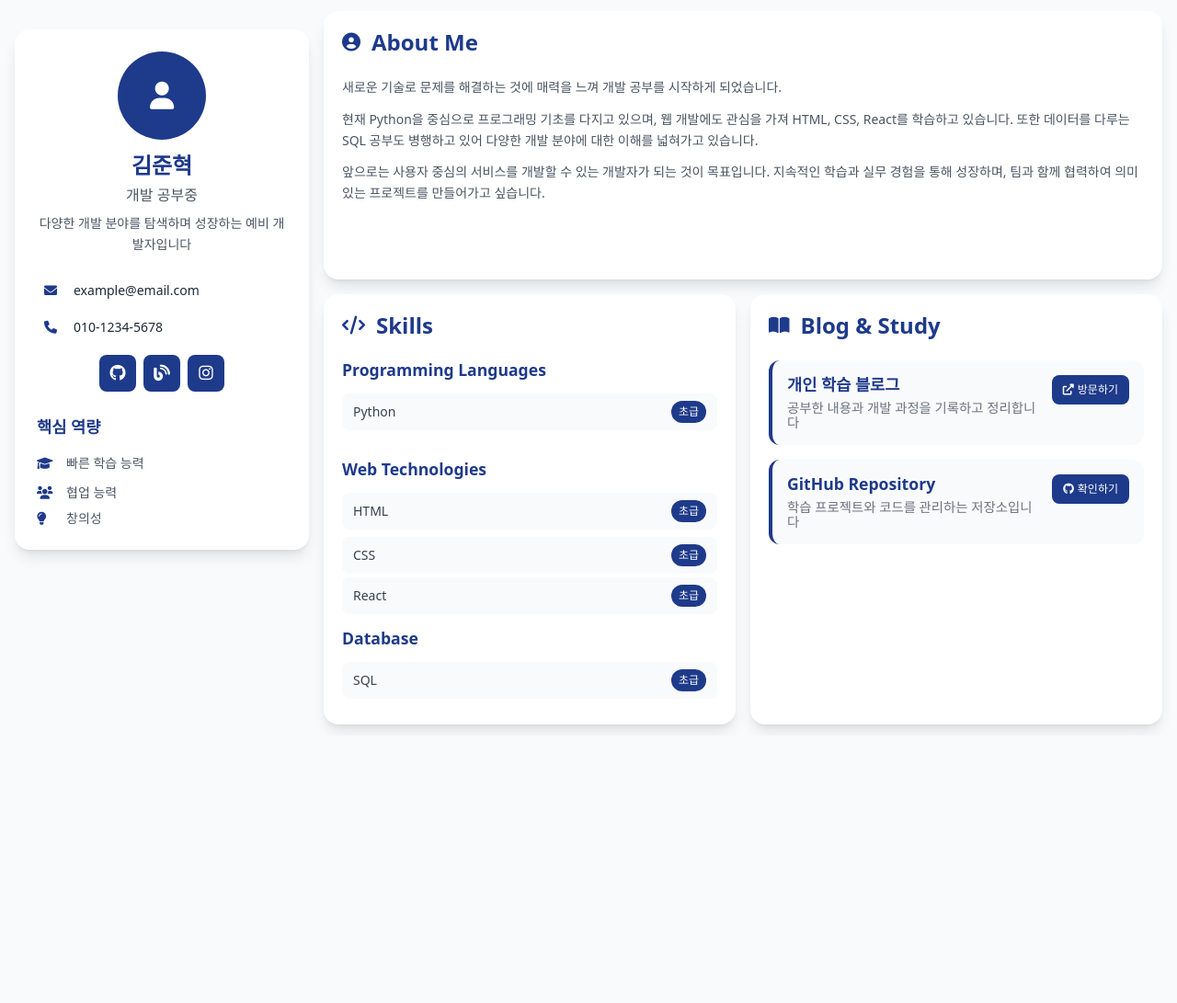
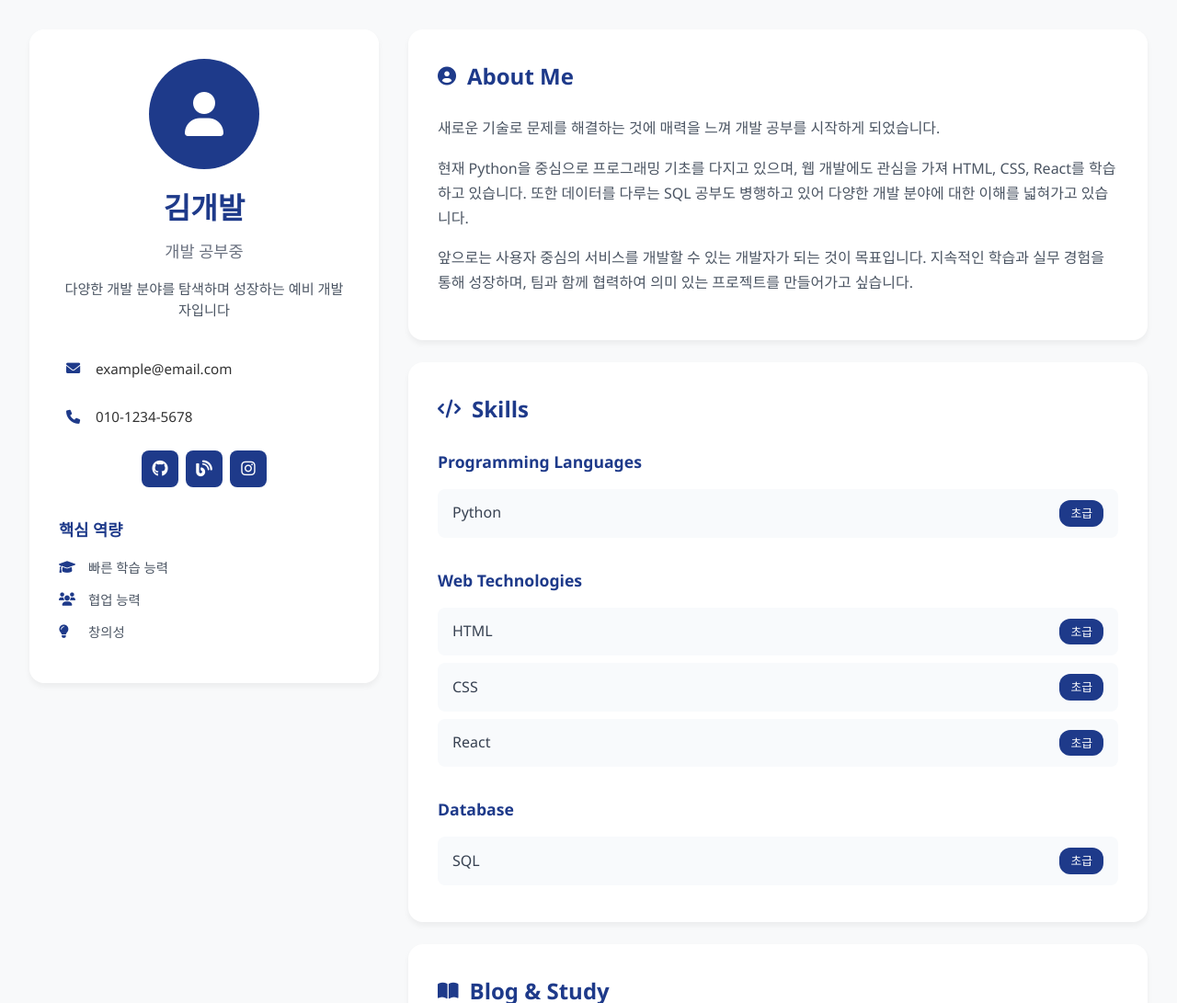
Before and after one commit to wnsgur1452/wnsgur1452.github.io, a plain HTML site: page index.html in a window 1280 px wide. Shown: the top 1091 px of the page at 92% size. Before the commit the page ends 800 px from the top, so only its background shows below. Drawn offline with nearby package versions, Linux system fonts and the light colour scheme.

Commit message:
html publish

```diff
--- a/index.html
+++ b/index.html
@@ -3,172 +3,148 @@
 <head>
     <meta charset="UTF-8">
     <meta name="viewport" content="width=device-width, initial-scale=1.0">
-    <title>김준혁 - 초보 개발자 포트폴리오</title>
-    <script src="https://cdn.tailwindcss.com"></script>
+    <title>김개발 - 개발자 포트폴리오</title>
+    <link rel="stylesheet" href="style.css">
+    <!-- Font Awesome for icons -->
     <link rel="stylesheet" href="https://cdnjs.cloudflare.com/ajax/libs/font-awesome/6.0.0/css/all.min.css">
-    <link rel="stylesheet" href="style.css">
-    <script>
-        tailwind.config = {
-            theme: {
-                extend: {
-                    colors: {
-                        'primary': '#1e3a8a',
-                        'primary-light': '#1e40af',
-                        'gray-custom': '#4b5563'
-                    }
-                }
-            }
-        }
-    </script>
 </head>
-<body class="bg-gray-50 text-gray-800 font-sans overflow-hidden">
-    <div class="container mx-auto px-4 py-3 h-screen flex gap-4 max-w-7xl">
+<body>
+    <div class="container">
         <!-- Left Profile Card -->
-        <div class="profile-card bg-white rounded-2xl p-6 shadow-lg w-80 flex-shrink-0">
-            <div class="text-center mb-6">
-                <div class="profile-image w-24 h-24 bg-primary rounded-full flex items-center justify-center mx-auto mb-3 text-white text-3xl">
+        <div class="profile-card">
+            <div class="profile-header">
+                <div class="profile-image">
                     <i class="fas fa-user"></i>
                 </div>
-                <h1 class="text-2xl font-bold text-primary mb-1">김준혁</h1>
-                <p class="text-gray-600 font-medium mb-2">개발 공부중</p>
-                <p class="text-sm text-gray-custom leading-relaxed">다양한 개발 분야를 탐색하며 성장하는 예비 개발자입니다</p>
+                <h1 class="name">김개발</h1>
+                <p class="title">개발 공부중</p>
+                <p class="subtitle">다양한 개발 분야를 탐색하며 성장하는 예비 개발자입니다</p>
             </div>
 
-            <div class="contact-info mb-6">
-                <div class="space-y-2 mb-4">
-                    <div class="contact-item flex items-center text-sm px-2 py-1 rounded cursor-pointer hover:bg-blue-50 transition-colors">
-                        <i class="fas fa-envelope text-primary w-4 mr-3"></i>
+            <div class="contact-info">
+                <div class="contact-main">
+                    <div class="contact-item">
+                        <i class="fas fa-envelope"></i>
                         <span>example@email.com</span>
                     </div>
-                    <div class="contact-item flex items-center text-sm px-2 py-1 rounded cursor-pointer hover:bg-blue-50 transition-colors">
-                        <i class="fas fa-phone text-primary w-4 mr-3"></i>
+                    <div class="contact-item">
+                        <i class="fas fa-phone"></i>
                         <span>010-1234-5678</span>
                     </div>
                 </div>
 
-                <div class="flex justify-center gap-2">
-                    <a href="https://github.com/wnsgur1452/wnsgur1452.github.io" class="contact-btn w-10 h-10 bg-primary text-white rounded-lg flex items-center justify-center hover:bg-primary-light transition-all hover:-translate-y-0.5">
+                <div class="contact-buttons">
+                    <a href="#" class="contact-btn" title="GitHub">
                         <i class="fab fa-github"></i>
                     </a>
-                    <a href="#" class="contact-btn w-10 h-10 bg-primary text-white rounded-lg flex items-center justify-center hover:bg-primary-light transition-all hover:-translate-y-0.5">
+                    <a href="#" class="contact-btn" title="Blog">
                         <i class="fas fa-blog"></i>
                     </a>
-                    <a href="#" class="contact-btn w-10 h-10 bg-primary text-white rounded-lg flex items-center justify-center hover:bg-primary-light transition-all hover:-translate-y-0.5">
+                    <a href="#" class="contact-btn" title="SNS">
                         <i class="fab fa-instagram"></i>
                     </a>
                 </div>
             </div>
 
             <div class="highlights">
-                <h3 class="text-lg font-semibold text-primary mb-3">핵심 역량</h3>
-                <div class="space-y-2">
-                    <div class="highlight-item flex items-center text-sm text-gray-custom">
-                        <i class="fas fa-graduation-cap text-primary w-4 mr-3"></i>
-                        <span>빠른 학습 능력</span>
-                    </div>
-                    <div class="highlight-item flex items-center text-sm text-gray-custom">
-                        <i class="fas fa-users text-primary w-4 mr-3"></i>
-                        <span>협업 능력</span>
-                    </div>
-                    <div class="highlight-item flex items-center text-sm text-gray-custom">
-                        <i class="fas fa-lightbulb text-primary w-4 mr-3"></i>
-                        <span>창의성</span>
-                    </div>
+                <h3>핵심 역량</h3>
+                <div class="highlight-item">
+                    <i class="fas fa-graduation-cap"></i>
+                    <span>빠른 학습 능력</span>
+                </div>
+                <div class="highlight-item">
+                    <i class="fas fa-users"></i>
+                    <span>협업 능력</span>
+                </div>
+                <div class="highlight-item">
+                    <i class="fas fa-lightbulb"></i>
+                    <span>창의성</span>
                 </div>
             </div>
         </div>
 
-        <!-- Right Content Area -->
-        <div class="content-area flex-1 flex flex-col gap-4 h-full">
+        <!-- Right Content Cards -->
+        <div class="content-area">
             <!-- About Me Section -->
-            <div class="content-card bg-white rounded-2xl p-5 shadow-lg flex-1">
-                <h2 class="text-xl font-semibold text-primary mb-4 flex items-center gap-2">
-                    <i class="fas fa-user-circle text-lg"></i>
-                    About Me
-                </h2>
-                <div class="space-y-3 text-sm text-gray-custom leading-relaxed">
+            <div class="content-card">
+                <h2><i class="fas fa-user-circle"></i> About Me</h2>
+                <div class="card-content">
                     <p>새로운 기술로 문제를 해결하는 것에 매력을 느껴 개발 공부를 시작하게 되었습니다.</p>
+
                     <p>현재 Python을 중심으로 프로그래밍 기초를 다지고 있으며, 웹 개발에도 관심을 가져 HTML, CSS, React를 학습하고 있습니다. 또한 데이터를 다루는 SQL 공부도 병행하고 있어 다양한 개발 분야에 대한 이해를 넓혀가고 있습니다.</p>
+
                     <p>앞으로는 사용자 중심의 서비스를 개발할 수 있는 개발자가 되는 것이 목표입니다. 지속적인 학습과 실무 경험을 통해 성장하며, 팀과 함께 협력하여 의미 있는 프로젝트를 만들어가고 싶습니다.</p>
                 </div>
             </div>
 
-            <!-- Bottom Row -->
-            <div class="flex gap-4 flex-1">
-                <!-- Skills Section -->
-                <div class="content-card bg-white rounded-2xl p-5 shadow-lg flex-1">
-                    <h2 class="text-xl font-semibold text-primary mb-4 flex items-center gap-2">
-                        <i class="fas fa-code text-lg"></i>
-                        Skills
-                    </h2>
-                    <div class="space-y-4">
-                        <div class="skill-category">
-                            <h3 class="text-sm font-semibold text-primary mb-2">Programming Languages</h3>
-                            <div class="skill-item flex justify-between items-center px-3 py-2 bg-gray-50 rounded-lg hover:bg-blue-50 transition-colors">
-                                <span class="text-sm font-medium text-gray-700">Python</span>
-                                <span class="skill-level bg-primary text-white px-2 py-1 rounded-full text-xs font-medium">초급</span>
-                            </div>
+            <!-- Skills Section -->
+            <div class="content-card">
+                <h2><i class="fas fa-code"></i> Skills</h2>
+                <div class="card-content">
+                    <div class="skill-category">
+                        <h3>Programming Languages</h3>
+                        <div class="skill-item">
+                            <span class="skill-name">Python</span>
+                            <span class="skill-level">초급</span>
+                            <div class="skill-tooltip">기본 문법, 조건문, 반복문 학습 완료</div>
                         </div>
+                    </div>
 
-                        <div class="skill-category">
-                            <h3 class="text-sm font-semibold text-primary mb-2">Web Technologies</h3>
-                            <div class="space-y-1">
-                                <div class="skill-item flex justify-between items-center px-3 py-2 bg-gray-50 rounded-lg hover:bg-blue-50 transition-colors">
-                                    <span class="text-sm font-medium text-gray-700">HTML</span>
-                                    <span class="skill-level bg-primary text-white px-2 py-1 rounded-full text-xs font-medium">초급</span>
-                                </div>
-                                <div class="skill-item flex justify-between items-center px-3 py-2 bg-gray-50 rounded-lg hover:bg-blue-50 transition-colors">
-                                    <span class="text-sm font-medium text-gray-700">CSS</span>
-                                    <span class="skill-level bg-primary text-white px-2 py-1 rounded-full text-xs font-medium">초급</span>
-                                </div>
-                                <div class="skill-item flex justify-between items-center px-3 py-2 bg-gray-50 rounded-lg hover:bg-blue-50 transition-colors">
-                                    <span class="text-sm font-medium text-gray-700">React</span>
-                                    <span class="skill-level bg-primary text-white px-2 py-1 rounded-full text-xs font-medium">초급</span>
-                                </div>
-                            </div>
+                    <div class="skill-category">
+                        <h3>Web Technologies</h3>
+                        <div class="skill-item">
+                            <span class="skill-name">HTML</span>
+                            <span class="skill-level">초급</span>
+                            <div class="skill-tooltip">시맨틱 태그, 폼 요소 활용 가능</div>
                         </div>
+                        <div class="skill-item">
+                            <span class="skill-name">CSS</span>
+                            <span class="skill-level">초급</span>
+                            <div class="skill-tooltip">레이아웃, 반응형 디자인 기초 학습 중</div>
+                        </div>
+                        <div class="skill-item">
+                            <span class="skill-name">React</span>
+                            <span class="skill-level">초급</span>
+                            <div class="skill-tooltip">컴포넌트, JSX 문법 기초 학습 중</div>
+                        </div>
+                    </div>
 
-                        <div class="skill-category">
-                            <h3 class="text-sm font-semibold text-primary mb-2">Database</h3>
-                            <div class="skill-item flex justify-between items-center px-3 py-2 bg-gray-50 rounded-lg hover:bg-blue-50 transition-colors">
-                                <span class="text-sm font-medium text-gray-700">SQL</span>
-                                <span class="skill-level bg-primary text-white px-2 py-1 rounded-full text-xs font-medium">초급</span>
-                            </div>
+                    <div class="skill-category">
+                        <h3>Database</h3>
+                        <div class="skill-item">
+                            <span class="skill-name">SQL</span>
+                            <span class="skill-level">초급</span>
+                            <div class="skill-tooltip">SELECT, INSERT, UPDATE 쿼리 작성 가능</div>
                         </div>
                     </div>
                 </div>
+            </div>
 
-                <!-- Blog & Study Section -->
-                <div class="content-card bg-white rounded-2xl p-5 shadow-lg flex-1">
-                    <h2 class="text-xl font-semibold text-primary mb-4 flex items-center gap-2">
-                        <i class="fas fa-book-open text-lg"></i>
-                        Blog & Study
-                    </h2>
-                    <div class="space-y-4">
-                        <div class="study-item bg-gray-50 p-4 rounded-xl border-l-4 border-primary">
-                            <div class="flex justify-between items-start">
-                                <div class="study-info flex-1">
-                                    <h3 class="text-sm font-semibold text-primary mb-1">개인 학습 블로그</h3>
-                                    <p class="text-xs text-gray-600">공부한 내용과 개발 과정을 기록하고 정리합니다</p>
-                                </div>
-                                <a href="#" class="study-link bg-primary text-white px-3 py-2 rounded-lg text-xs font-medium hover:bg-primary-light transition-colors flex items-center gap-1 ml-3 whitespace-nowrap">
-                                    <i class="fas fa-external-link-alt"></i>
-                                    방문하기
-                                </a>
+            <!-- Blog/Study Section -->
+            <div class="content-card">
+                <h2><i class="fas fa-book-open"></i> Blog & Study</h2>
+                <div class="card-content">
+                    <div class="study-links">
+                        <div class="study-item">
+                            <div class="study-info">
+                                <h3>개인 학습 블로그</h3>
+                                <p>공부한 내용과 개발 과정을 기록하고 정리합니다</p>
                             </div>
+                            <a href="#" class="study-link">
+                                <i class="fas fa-external-link-alt"></i>
+                                방문하기
+                            </a>
                         </div>
 
-                        <div class="study-item bg-gray-50 p-4 rounded-xl border-l-4 border-primary">
-                            <div class="flex justify-between items-start">
-                                <div class="study-info flex-1">
-                                    <h3 class="text-sm font-semibold text-primary mb-1">GitHub Repository</h3>
-                                    <p class="text-xs text-gray-600">학습 프로젝트와 코드를 관리하는 저장소입니다</p>
-                                </div>
-                                <a href="#" class="study-link bg-primary text-white px-3 py-2 rounded-lg text-xs font-medium hover:bg-primary-light transition-colors flex items-center gap-1 ml-3 whitespace-nowrap">
-                                    <i class="fab fa-github"></i>
-                                    확인하기
-                                </a>
+                        <div class="study-item">
+                            <div class="study-info">
+                                <h3>GitHub Repository</h3>
+                                <p>학습 프로젝트와 코드를 관리하는 저장소입니다</p>
                             </div>
+                            <a href="#" class="study-link">
+                                <i class="fab fa-github"></i>
+                                확인하기
+                            </a>
                         </div>
                     </div>
                 </div>
```
